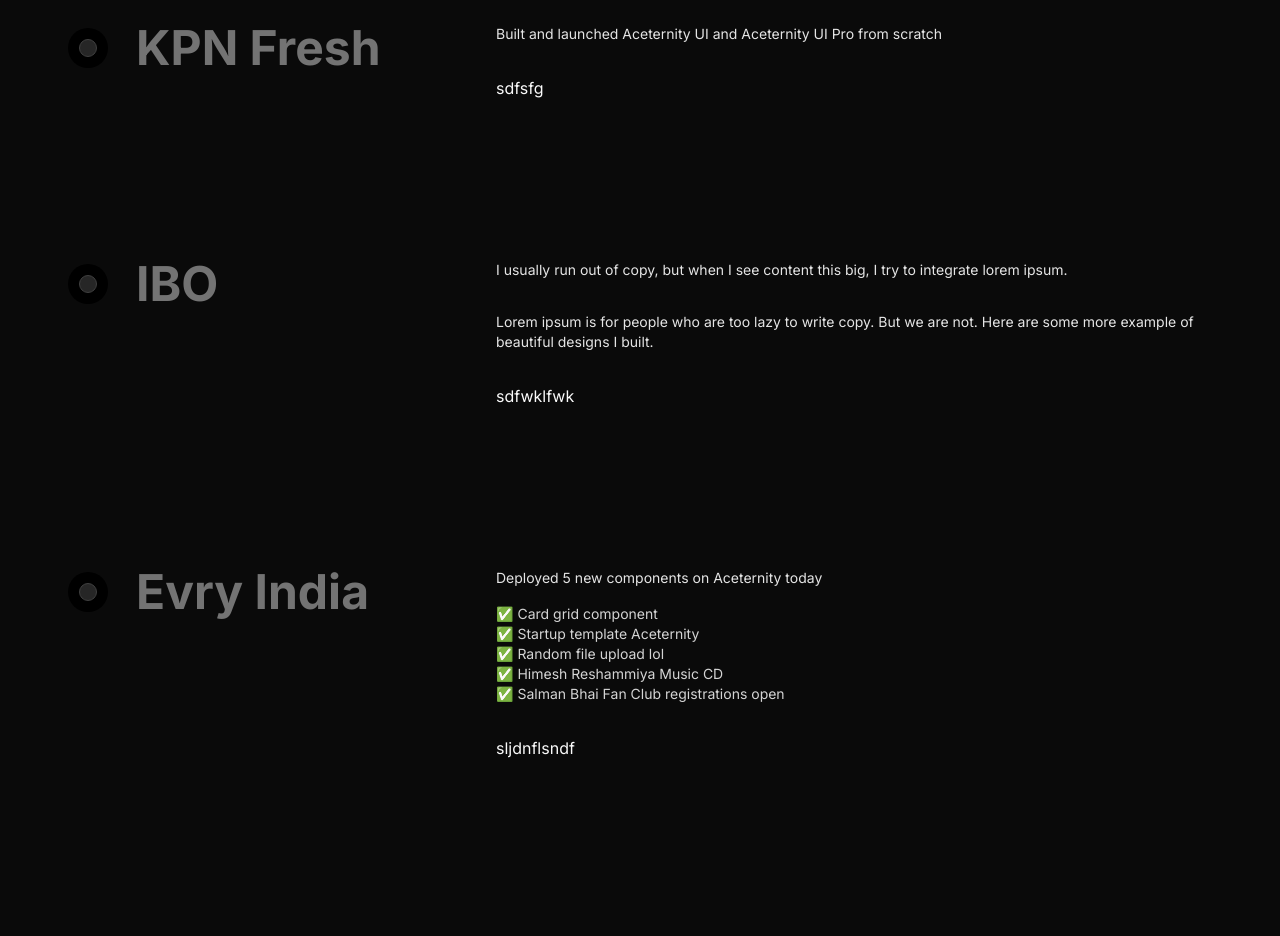
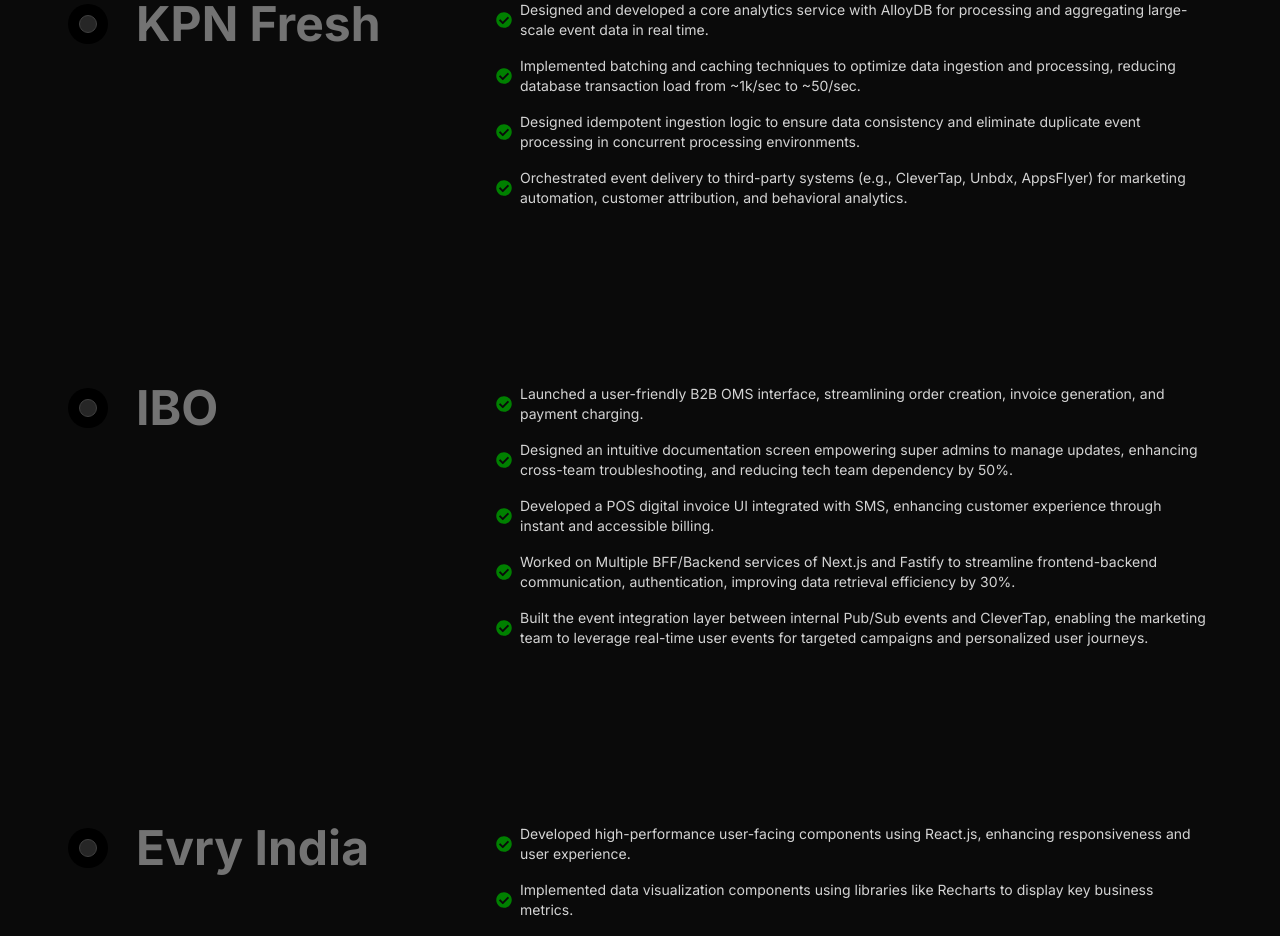
Before and after one commit to Bhuvanesh-km/portfolio, a Next.js app: page / in a window 1280 px wide. Shown: the part 1200-2136 px from the top of the page. Before the commit the page ends 2040 px from the top, so only its background shows below. Built offline with nearby package versions, Linux system fonts and the light colour scheme.

Commit message:
timeline content

```diff
--- a/package.json
+++ b/package.json
@@ -17,6 +17,7 @@
     "next": "15.5.6",
     "react": "19.1.0",
     "react-dom": "19.1.0",
+    "react-icons": "^5.5.0",
     "tailwind-merge": "^3.3.1"
   },
   "devDependencies": {
--- a/src/app/(home)/terminal.tsx
+++ b/src/app/(home)/terminal.tsx
@@ -11,7 +11,9 @@
         </div>
         <div className="flex flex-col items-start gap-2">
           <p className="text-green-500">$ whoami</p>
-          <h1 className="mt-2 mb-4 text-4xl font-bold md:text-5xl">Bhuvi</h1>
+          <h1 className="mt-2 mb-4 text-4xl font-bold md:text-5xl">
+            Bhuvanesh KM
+          </h1>
           <p className="mb-2 text-gray-400">Full Stack Developer</p>
           <p className="text-green-500">$ skills</p>
           <div className="mt-2 flex flex-wrap gap-2">
--- a/src/components/experience-timeline.tsx
+++ b/src/components/experience-timeline.tsx
@@ -1,64 +1,51 @@
 import React from "react";
 import { Timeline } from "@/components/ui/timeline";
+import { FaCheckCircle } from "react-icons/fa";
+
+import { EXPERIENCE_TIMELINE } from "@/constants";
+
+interface ExperienceTimelineProps {
+  title: string;
+  description: string;
+  points: string[];
+  projects?: string[];
+}
 
 export function ExperienceTimeline() {
-  const data = [
-    {
-      title: "KPN Fresh",
-      content: (
-        <div>
-          <p className="mb-8 text-xs font-normal text-neutral-800 md:text-sm dark:text-neutral-200">
-            Built and launched Aceternity UI and Aceternity UI Pro from scratch
-          </p>
-          <div className="grid grid-cols-2 gap-4">sdfsfg</div>
-        </div>
-      ),
-    },
-    {
-      title: "IBO",
-      content: (
-        <div>
-          <p className="mb-8 text-xs font-normal text-neutral-800 md:text-sm dark:text-neutral-200">
-            I usually run out of copy, but when I see content this big, I try to
-            integrate lorem ipsum.
-          </p>
-          <p className="mb-8 text-xs font-normal text-neutral-800 md:text-sm dark:text-neutral-200">
-            Lorem ipsum is for people who are too lazy to write copy. But we are
-            not. Here are some more example of beautiful designs I built.
-          </p>
-          <div className="grid grid-cols-2 gap-4">sdfwklfwk</div>
-        </div>
-      ),
-    },
-    {
-      title: "Evry India",
-      content: (
-        <div>
-          <p className="mb-4 text-xs font-normal text-neutral-800 md:text-sm dark:text-neutral-200">
-            Deployed 5 new components on Aceternity today
-          </p>
-          <div className="mb-8">
-            <div className="flex items-center gap-2 text-xs text-neutral-700 md:text-sm dark:text-neutral-300">
-              ✅ Card grid component
-            </div>
-            <div className="flex items-center gap-2 text-xs text-neutral-700 md:text-sm dark:text-neutral-300">
-              ✅ Startup template Aceternity
-            </div>
-            <div className="flex items-center gap-2 text-xs text-neutral-700 md:text-sm dark:text-neutral-300">
-              ✅ Random file upload lol
-            </div>
-            <div className="flex items-center gap-2 text-xs text-neutral-700 md:text-sm dark:text-neutral-300">
-              ✅ Himesh Reshammiya Music CD
-            </div>
-            <div className="flex items-center gap-2 text-xs text-neutral-700 md:text-sm dark:text-neutral-300">
-              ✅ Salman Bhai Fan Club registrations open
+  const data = EXPERIENCE_TIMELINE.map((item: ExperienceTimelineProps) => ({
+    title: item.title,
+    content: (
+      <div>
+        {item.points.map((point, index) => (
+          <div
+            key={index}
+            className="mb-4 flex items-center gap-2 text-xs text-neutral-700 md:text-sm dark:text-neutral-300"
+          >
+            <span className="shrink-0">
+              <FaCheckCircle color="green" className="size-4" />
+            </span>
+            {point}
+          </div>
+        ))}
+        {/* {item?.projects && (
+          <div className="mt-2">
+            <span className="text-green-500">$ projects</span>
+            <div className="mt-2 grid grid-cols-2 gap-4">
+              {item.projects.map((project, idx) => (
+                <div
+                  key={idx}
+                  className="rounded-sm border border-green-500/20 bg-green-500/10 px-3 py-1 text-sm text-green-400"
+                >
+                  {project}
+                </div>
+              ))}
             </div>
           </div>
-          <div className="grid grid-cols-2 gap-4">sljdnflsndf</div>
-        </div>
-      ),
-    },
-  ];
+        )} */}
+      </div>
+    ),
+  }));
+
   return (
     <div className="relative w-full overflow-clip">
       <Timeline data={data} />
--- a/src/components/ui/timeline.tsx
+++ b/src/components/ui/timeline.tsx
@@ -42,8 +42,7 @@
           My Professional Journey
         </h2>
         <p className="max-w-sm text-sm text-neutral-700 md:text-base dark:text-neutral-300">
-          I&apos;ve been working @ KPN Fresh an E-commerce company. Here&apos;s
-          a timeline of my journey.
+          Working @ KPN Fresh an E-commerce company.
         </p>
       </div>
 
--- a/src/constants/index.ts
+++ b/src/constants/index.ts
@@ -14,7 +14,45 @@
   "Docker",
 ];
 
+const EXPERIENCE_TIMELINE = [
+  {
+    title: "KPN Fresh",
+    description:
+      "Built and launched core-analytics-service with AlloyDB from scratch",
+    points: [
+      "Designed and developed a core analytics service with AlloyDB for processing and aggregating large-scale event data in real time.",
+      "Implemented batching and caching techniques to optimize data ingestion and processing, reducing database transaction load from ~1k/sec to ~50/sec.",
+      "Designed idempotent ingestion logic to ensure data consistency and eliminate duplicate event processing in concurrent processing environments.",
+      "Orchestrated event delivery to third-party systems (e.g., CleverTap, Unbdx, AppsFlyer) for marketing automation, customer attribution, and behavioral analytics.",
+    ],
+  },
+  {
+    title: "IBO",
+    description:
+      "Worked on command-center applications involving frontend and backend development",
+    points: [
+      "Launched a user-friendly B2B OMS interface, streamlining order creation, invoice generation, and payment charging.",
+      "Designed an intuitive documentation screen empowering super admins to manage updates, enhancing cross-team troubleshooting, and reducing tech team dependency by 50%.",
+      "Developed a POS digital invoice UI integrated with SMS, enhancing customer experience through instant and accessible billing.",
+      "Worked on Multiple BFF/Backend services of Next.js and Fastify to streamline frontend-backend communication, authentication, improving data retrieval efficiency by 30%.",
+      "Built the event integration layer between internal Pub/Sub events and CleverTap, enabling the marketing team to leverage real-time user events for targeted campaigns and personalized user journeys.",
+    ],
+  },
+  {
+    title: "Evry India",
+    description:
+      "Deployed multiple new enterprise dashboards features for real-time data",
+    points: [
+      "Developed high-performance user-facing components using React.js, enhancing responsiveness and user experience.",
+      "Implemented data visualization components using libraries like Recharts to display key business metrics.",
+      "Engineered scalable REST APIs using Node.js and Express to power data-driven features.",
+      "Develop ETL pipelines using IICS and Snowflake to aggregate and process large volumes of data.",
+      "Collaborated with cross-functional teams to define and implement data-driven solutions.",
+      "Developed jobs and workflows automate data processing and calculate elapsed time metrics.",
+    ],
+  },
+];
 const TERMINAL_WELCOME_MESSAGE =
   "Welcome to my interactive portfolio terminal! Type 'help' to see a list of commands.";
 
-export { TERMINAL_SKILLS, TERMINAL_WELCOME_MESSAGE };
+export { TERMINAL_SKILLS, TERMINAL_WELCOME_MESSAGE, EXPERIENCE_TIMELINE };
```
Also changed, not shown: 1 other file (tests, documents, lock files or other folders).
